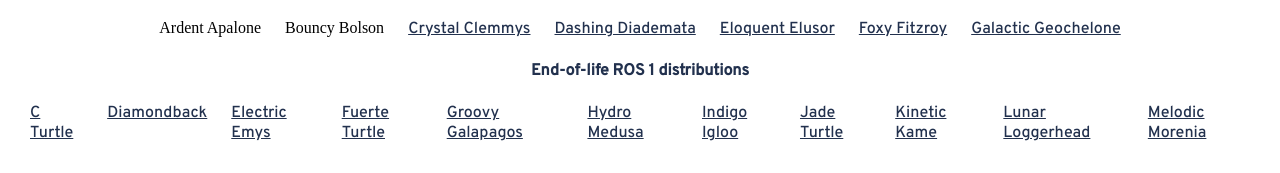
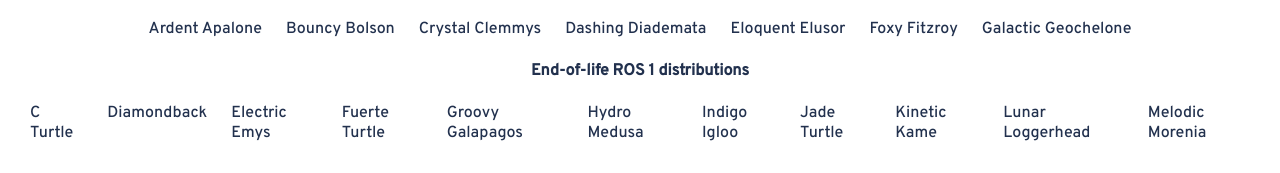
Before and after one commit to kscottz/kscottz.github.io, a plain HTML site: page index.html in a window 1280 px wide. Shown: the part 1229-1402 px from the top of the page. Drawn offline with Linux system fonts and the light colour scheme.

Commit message:
add TD to CSS.

```diff
--- a/index.html
+++ b/index.html
@@ -14,9 +14,10 @@
           font-size: 72;
           color: #22314E;
         }
-      p, a, th{
+      p, a, th, td{
           font-family: 'Overpass', sans-serif;
           color: #22314E;
+          text-decoration: none;
       }
       caption{
           font-family: 'Overpass', sans-serif;
```
